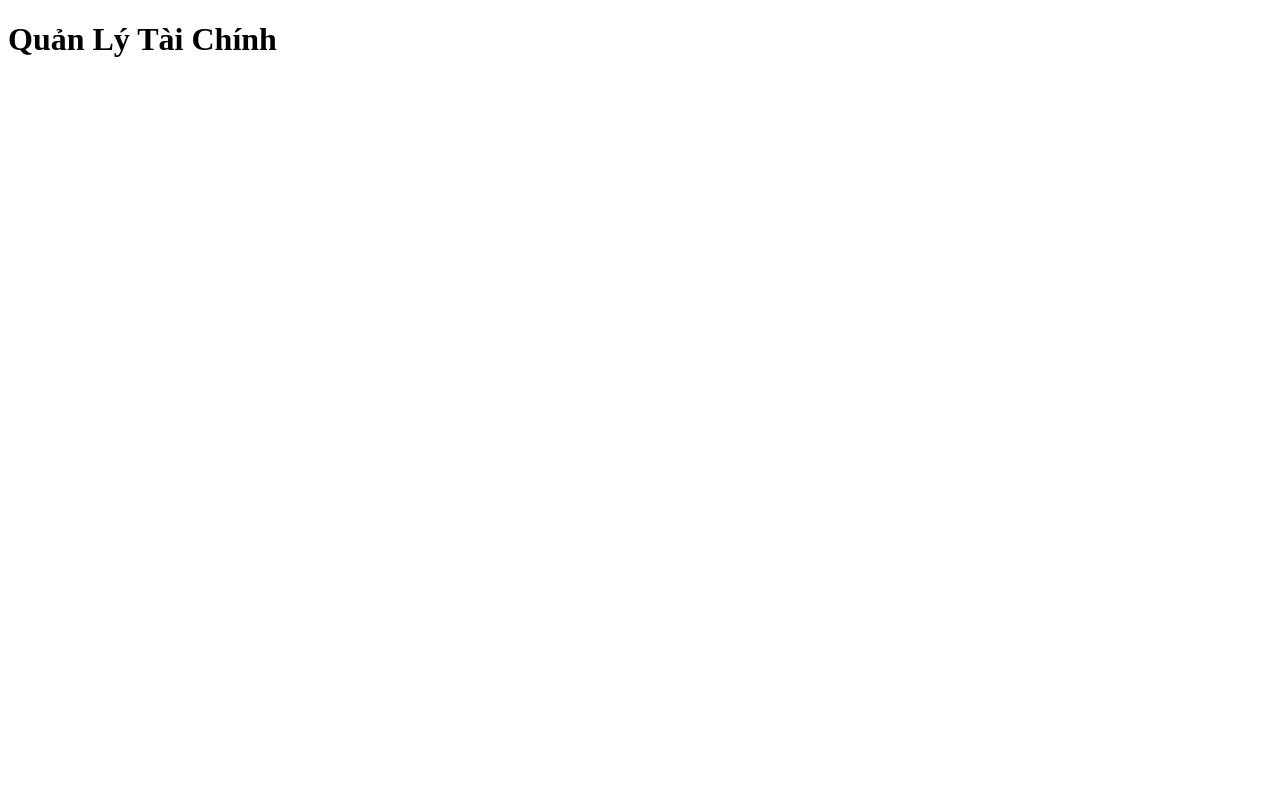
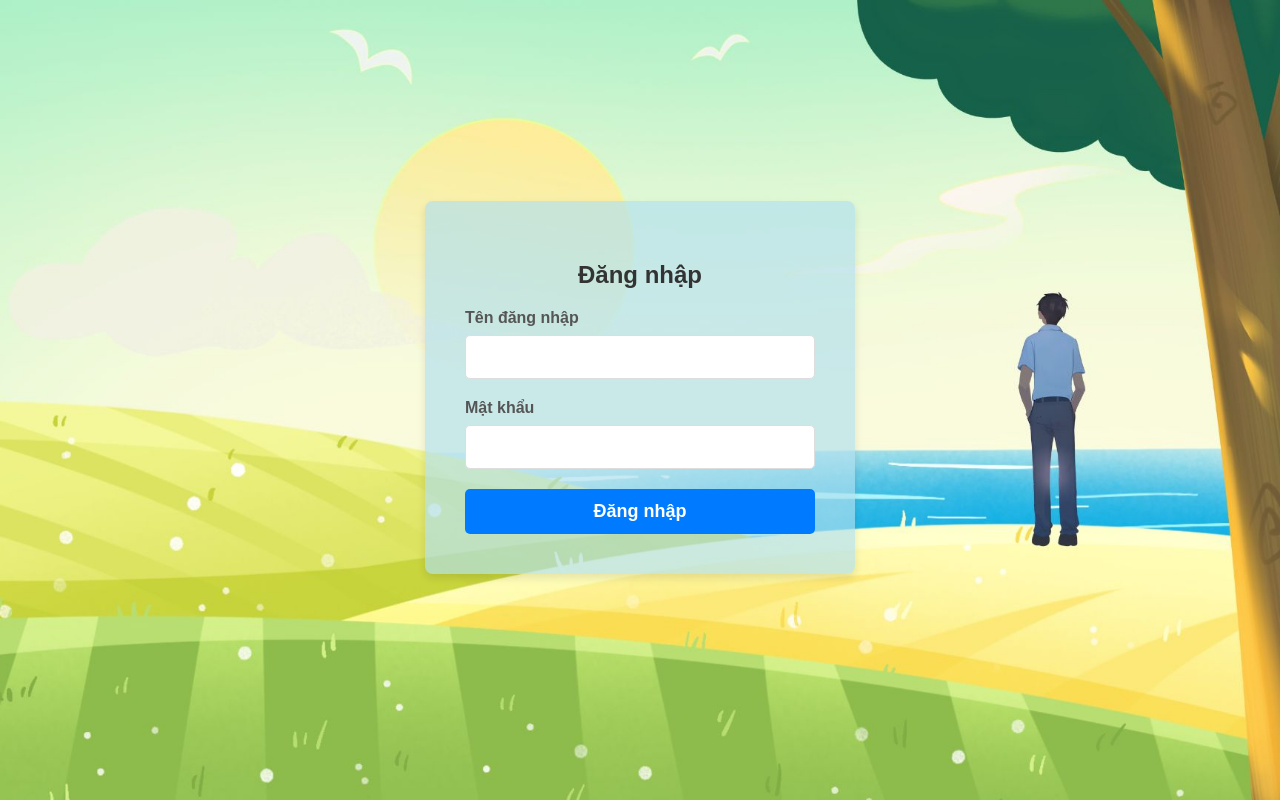
Before and after one commit to TraanKiet/Kho-5-first-website, a plain HTML site: page index.html in a window 1280 px wide. Drawn offline with Linux system fonts and the light colour scheme.

Commit message:
Hoàn thành phần đăng nhập.

```diff
--- a/index.html
+++ b/index.html
@@ -3,9 +3,23 @@
   <head>
     <meta charset="UTF-8" />
     <meta name="viewport" content="width=device-width, initial-scale=1.0" />
+    <link rel="stylesheet" href="style.css" />
     <title>Trang đầu</title>
   </head>
   <body>
-    <h1>Quản Lý Tài Chính</h1>
+    <div class="login">
+      <h2>Đăng nhập</h2>
+      <form action="#" method="POST">
+        <div class="input-group">
+          <label for="Tên">Tên đăng nhập</label>
+          <input type="text" id="Tên" name="Tên" required />
+        </div>
+        <div class="input-group">
+          <label for="password">Mật khẩu</label>
+          <input type="password" id="password" name="password" required />
+        </div>
+        <button type="submit">Đăng nhập</button>
+      </form>
+    </div>
   </body>
 </html>
--- /dev/null
+++ b/style.css
@@ -0,0 +1,69 @@
+body {
+  font-family: Arial, sans-serif;
+  /* Các thuộc tính để đặt ảnh làm nền */
+  background-image: url("img/Background1.jpg"); /* Thay đổi đường dẫn đến ảnh của bạn */
+  background-size: cover; /* Đảm bảo ảnh nền phủ kín toàn bộ màn hình */
+  background-position: center; /* Căn giữa ảnh nền */
+  background-repeat: no-repeat; /* Không lặp lại ảnh nền */
+  background-attachment: fixed; /* Giữ ảnh nền cố định khi cuộn */
+  display: flex;
+  justify-content: center;
+  align-items: center;
+  height: 100vh;
+  margin: 0;
+}
+.login {
+  background-color: rgba(
+    177,
+    223,
+    238,
+    0.664
+  ); /* Thêm độ trong suốt để nhìn thấy nền */
+  padding: 40px;
+  border-radius: 8px;
+  box-shadow: 0 4px 8px rgba(0, 0, 0, 0.1);
+  width: 350px;
+  text-align: center;
+}
+.login,
+.h2 {
+  margin-bottom: 25px;
+  color: #333;
+}
+.input-group {
+  margin-bottom: 20px;
+  text-align: left;
+}
+.input-group label {
+  display: block;
+  margin-bottom: 8px;
+  font-weight: bold;
+  color: #555;
+}
+.input-group input {
+  width: 100%;
+  padding: 12px;
+  border: 1px solid #ddd;
+  border-radius: 5px;
+  box-sizing: border-box;
+  font-size: 16px;
+}
+.input-group input:focus {
+  border-color: #007bff;
+  outline: none;
+}
+button {
+  width: 100%;
+  padding: 12px;
+  background-color: #007bff;
+  border: none;
+  border-radius: 5px;
+  color: white;
+  font-size: 18px;
+  font-weight: bold;
+  cursor: pointer;
+  transition: background-color 0.5s ease;
+}
+button:hover {
+  background-color: #00a4b3;
+}
```
Also changed, not shown: img/Background1.jpg (added).
